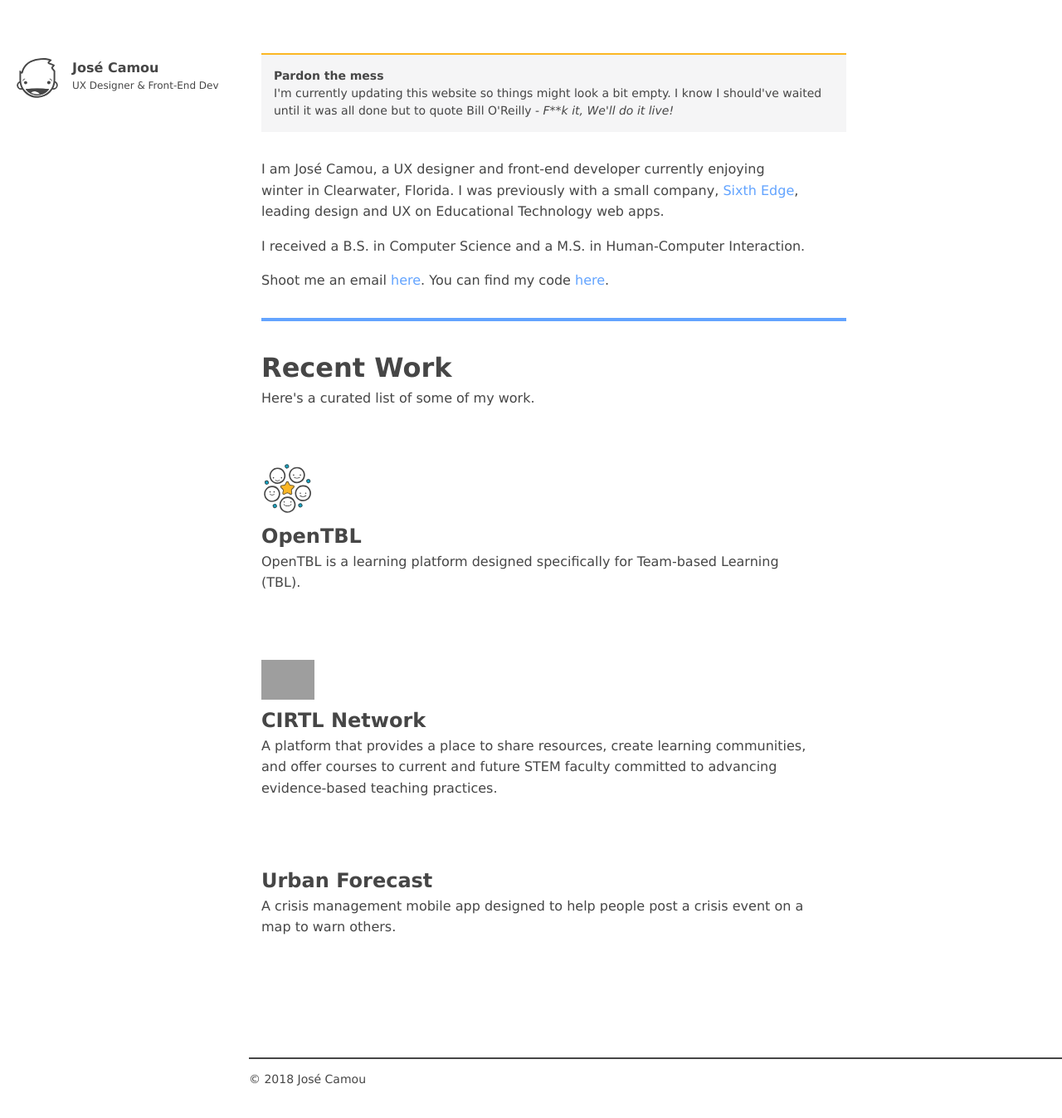
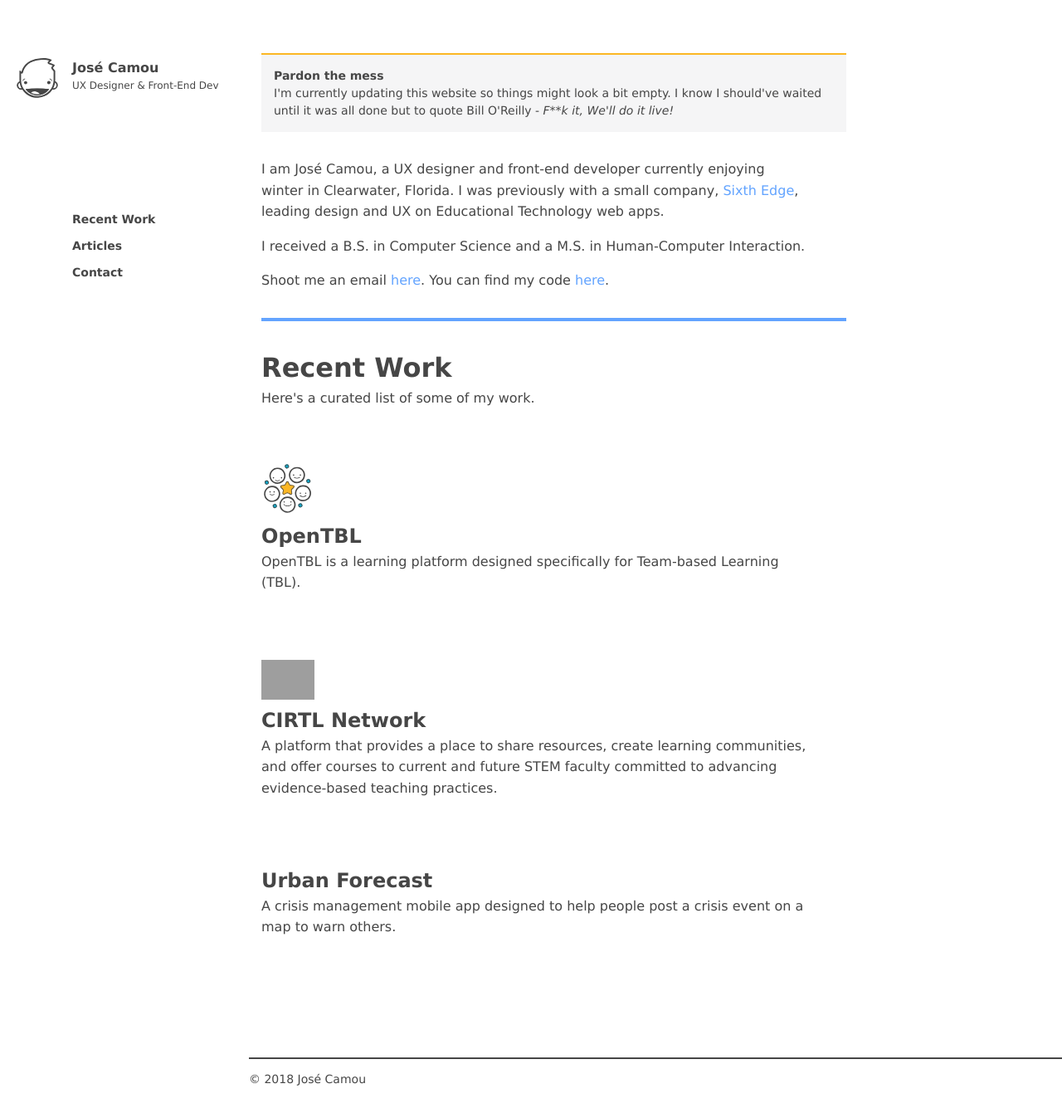
Before and after one commit to jcamou/jcamou.github.io, a Jekyll site: the page built from index.html, in a window 1280 px wide and 1375 px high. Shown: the top 1347 px of the window at 83% size. Built offline with Jekyll 4.4.1, drawn with Linux system fonts in a browser that asks for light colours; grey boxes are pictures that could not be loaded.

Commit message:
[MOD] Fix mobile navigation

```diff
--- a/_includes/nav.html
+++ b/_includes/nav.html
@@ -1,25 +1,13 @@
-<div class='site-nav__container grid__container-padding spacing__pad-top--4'>
-  <nav role='navigation'>
+<nav role="navigation" class='site-nav__container grid__container-padding '>
 
-    {% include branding.html %}
+  {% include branding.html %}
 
-<!--     <ul class='site-nav__list'>
-      <li class='site-nav__item'><a href='/work/' class='site-nav__link'>Recent Work</a></li>
-      <li class='site-nav__item'><a href='/contact/' class='site-nav__link'>Articles</a></li>
-      <li class='site-nav__item'><a href='/contact/' class='site-nav__link'>Contact</a></li>
-    </ul>
-   -->
+  <a href="#trigger:nav" class="site-nav__open">Menu</a>
 
-  </nav>
-</div>
+  <ul class='site-nav__list'>
+    <li class='site-nav__item'><a href='/work/' class='site-nav__link'>Recent Work</a></li>
+    <li class='site-nav__item'><a href='/contact/' class='site-nav__link'>Articles</a></li>
+    <li class='site-nav__item'><a href='/contact/' class='site-nav__link'>Contact</a></li>
+  </ul>
 
-<div class='site-nav__container--mobile'>
-  <a href='{{site.baseurl}}/'>
-    <div class="branding__logo-container">
-      <div class="branding__logo branding__logo--50"></div>
-    </div>
-  </a>
-<!--
-  <div class='is-right'><a href='#' class='site-nav__link'>Menu</a></div> -->
-
-</div>
+</nav>
--- a/_layouts/default.html
+++ b/_layouts/default.html
@@ -11,6 +11,8 @@
         {% include footer.html %}
       </div>
     </div>
+    <script src="https://ajax.googleapis.com/ajax/libs/jquery/3.3.1/jquery.min.js"></script>
+    <script type="text/javascript" src='/assets/javascript/scripts.js'></script>
   </body>
 
 </html>
--- a/_sass/_base.links.scss
+++ b/_sass/_base.links.scss
@@ -6,6 +6,7 @@
   text-decoration: none;
   color:           $color-blue-med;
   cursor:          pointer;
+  transition:      $transition-animation--color;
 
   &:hover, &:focus {
     color: $color-blue-dark;
--- a/_sass/_components.branding.scss
+++ b/_sass/_components.branding.scss
@@ -15,6 +15,11 @@
     .branding__text {
       color: $color-blue-med;
     }
+  }
+
+  @media only screen and (max-width: $mq--small) {
+    width: 75%;
+    float: left;
   }
 }
 
@@ -40,9 +45,9 @@
 
 .branding__text {
   text-decoration: none;
-  padding: 6px 0;
+  padding:         6px 0;
   color:           $color-black-base;
-  transition: $transition-animation--color;
+  transition:      $transition-animation--color;
 }
 
 .branding__name {
--- a/_sass/_components.site-nav.scss
+++ b/_sass/_components.site-nav.scss
@@ -3,15 +3,21 @@
 //\*------------------------------------*/
 
 .site-nav__container {
-  position:         fixed;
-  height:           100vh;
-  width:            25%;
-  max-width:        300px;
-  // background-color: $color-gray-light;
+  position:       fixed;
+  height:         100vh;
+  width:          25%;
+  max-width:      300px;
+  padding-top: 4rem;
 
   @media only screen and (max-width: $mq--small) {
-    display: none;
+    position:       relative;
+    width:          100%;
+    max-width:      none;
+    height:         auto;
+    padding-top:    1rem;
+    padding-bottom: 1rem;
   }
+
 }
 
 .site-nav__container--mobile {
@@ -19,7 +25,7 @@
 
   @media only screen and (max-width: $mq--small) {
     display: block;
-    height: $nav-bar--height;
+    height:  $nav-bar--height;
     padding: 0 $spacing-unit;
   }
 }
@@ -28,6 +34,10 @@
   list-style-type: none;
   margin-top:      8rem;
   padding-left:     72px;
+
+  @media only screen and (max-width: $mq--small) {
+    display: none;
+  }
 }
 
 .site-nav__item {
@@ -47,3 +57,54 @@
     color: $color-blue-med;
   }
 }
+
+.site-nav__open {
+  font-size:   14px;
+  float:       right;
+  line-height: $nav-bar--height;
+  font-weight: $font-weight--bold;
+  color:       $color-black-base;
+  vertical-align: middle;
+
+  &:before {
+    content:   "☰ ";
+    font-size: 16px;
+  }
+
+  &:hover, &:focus {
+    color: $color-blue-med;
+  }
+
+  @media only screen and (min-width: $mq--small) {
+    display: none;
+  }
+}
+
+/**
+ * Mobile Navigation
+ */
+
+ .site-nav__list--mobile {
+    list-style-type:  none;
+    width:            100%;
+    height:           100%;
+    background-color: $color-gray-light;
+    margin:           0;
+    padding:          0;
+    position:         absolute;
+    right:            0;
+    bottom:           0;
+    left:             0;
+    opacity:          0;
+    transition:       opacity .2s ease;
+
+
+
+    &.is-open {
+      height:  calc(100vh - $nav-bar--height);
+      top:     $nav-bar--height;
+      bottom:  auto;
+      opacity: 1;
+
+    }
+ }
--- /dev/null
+++ b/assets/javascript/scripts.js
@@ -0,0 +1,6 @@
+$(document).ready(function() {
+  $("#js-site-nav__menu").click(function() {
+    $("#js-site-nav__list--mobile").toggleClass("is-open");
+    $("#js-site-nav__list--mobile").fadeIn("slow");
+  });
+});
```
